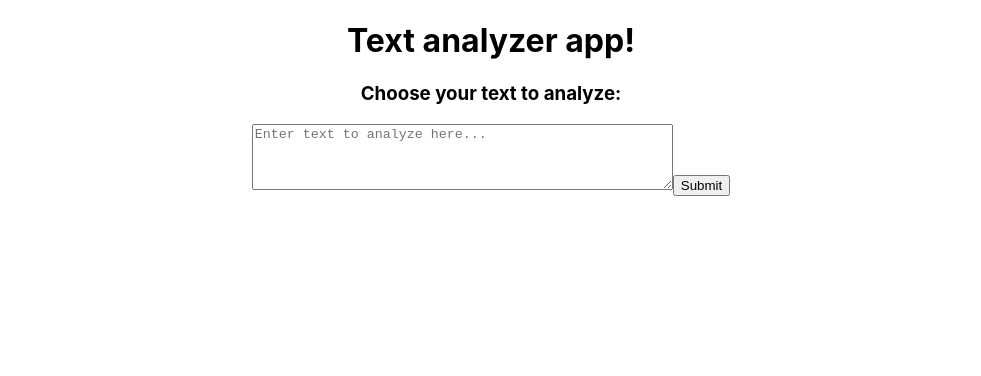
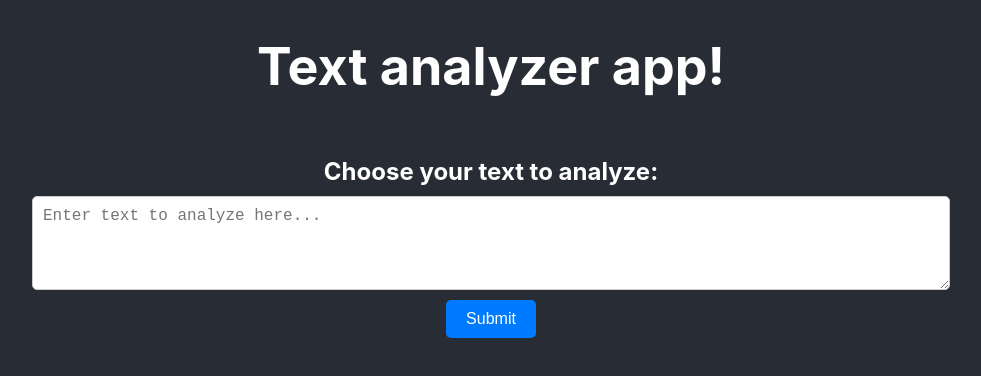
Before and after one commit to AnnaFrick/lab3-application, a React (Create React App) app: page / in a window 1280 px wide. Shown: the top 376 px of the page, without its empty margins (149-1130 px from the left). Built offline with nearby package versions, Linux system fonts and the light colour scheme.

Commit message:
Adding components and styles

```diff
--- a/src/App.css
+++ b/src/App.css
@@ -2,20 +2,12 @@
   text-align: center;
 }
 
-.App-logo {
-  height: 40vmin;
-  pointer-events: none;
-}
-
-@media (prefers-reduced-motion: no-preference) {
-  .App-logo {
-    animation: App-logo-spin infinite 20s linear;
-  }
+html {
+  background-color: #282c34;
 }
 
 .App-header {
   background-color: #282c34;
-  min-height: 100vh;
   display: flex;
   flex-direction: column;
   align-items: center;
@@ -23,16 +15,3 @@
   font-size: calc(10px + 2vmin);
   color: white;
 }
-
-.App-link {
-  color: #61dafb;
-}
-
-@keyframes App-logo-spin {
-  from {
-    transform: rotate(0deg);
-  }
-  to {
-    transform: rotate(360deg);
-  }
-}
--- a/src/App.js
+++ b/src/App.js
@@ -1,10 +1,12 @@
-import TextInput from './TextInput';
+import TextInput from './components/TextInput';
 import './App.css';
 
 const App = () => {
   return (
     <div className="App">
-      <h1>Text analyzer app!</h1>
+      <div className="App-header">
+        <h1>Text analyzer app!</h1>
+      </div>
       <TextInput />
     </div>
   )
--- /dev/null
+++ b/src/SignCounter.css
@@ -0,0 +1,33 @@
+/* SignCounterComponent.css */
+.signCounter {
+    background-color: #f5f5f5;
+    border: 1px solid #ccc;
+    border-radius: 5px;
+    box-shadow: 0 2px 4px rgba(0, 0, 0, 0.1);
+    padding: 20px;
+    margin: 20px;
+    text-align: center;
+    color: black;
+  }
+
+ .results {
+    display: flex;
+  }
+
+  .result-frame {
+    border: 2px solid #007BFF;
+    border-radius: 5px;
+    padding: 10px;
+    margin: 10px;
+    cursor: pointer;
+  }
+
+  h4 {
+    font-size: 1.5rem;
+    margin-bottom: 10px;
+  }
+
+  p {
+    font-size: 1rem;
+    margin: 10px 0;
+  }
--- /dev/null
+++ b/src/TextInput.css
@@ -0,0 +1,44 @@
+.text-input-container {
+    background-color: #282c34;
+    display: flex;
+    flex-direction: column;
+    align-items: center;
+    justify-content: center;
+    font-size: calc(10px + 2vmin);
+    color: white;
+}
+
+h3 {
+    font-size: 1.5rem;
+    margin-bottom: 10px;
+}
+
+textarea {
+    width: 70%;
+    padding: 10px;
+    margin-bottom: 10px;
+    border: 1px solid #ccc;
+    border-radius: 5px;
+    font-size: 1rem;
+}
+
+button {
+    background-color: #007BFF;
+    color: white;
+    border: none;
+    border-radius: 5px;
+    padding: 10px 20px;
+    font-size: 1rem;
+    cursor: pointer;
+    display: block;
+    margin: 0 auto;
+}
+
+button:hover {
+    background-color: #0069D9;
+}
+
+.answer-container {
+    margin-top: 20px;
+
+}
--- a/src/TextInput.js
+++ /dev/null
@@ -1,27 +0,0 @@
-
-import React, { useState } from 'react';
-
-const TextInput = () => {
-    const [inputText, setInputText] = useState('');
-
-    const handleTextChange = (event) => {
-        setInputText(event.target.value);
-    }
-
-
-    return (
-        <div>
-            <h3>Choose your text to analyze:</h3>
-            <textarea
-                value={inputText}
-                onChange={handleTextChange}
-                placeholder="Enter text to analyze here..."
-                rows="4"
-                cols="50"
-            ></textarea>
-            <button>Submit</button>
-        </div>
-    )
-}
-
-export default TextInput;
--- /dev/null
+++ b/src/components/SignCounter.js
@@ -0,0 +1,33 @@
+import React from 'react'
+import { SignCounter } from 'sign-analysis-module'
+import '../SignCounter.css'
+
+const SignCounterComponent = ({ text }) => {
+  const counter = new SignCounter(text)
+
+  return (
+    <div className='signCounter'>
+      <h4>Sign Counter</h4>
+      <div className='results'>
+      <div className='result-frame'>
+        <p>Characters in text:</p>
+        <h2>{counter.countSigns()}</h2>
+      </div>
+      <div className='result-frame'>
+        <p>Vowels in the text:</p>
+        <h2>{counter.countVowels()}</h2>
+      </div>
+      <div className='result-frame'>
+        <p>Consonants in text:</p>
+        <h2>{counter.countConsonants()}</h2>
+      </div>
+      <div className='result-frame'>
+        <p>Other signs in text:</p>
+        <h2>{counter.countOtherSigns()}</h2>
+      </div>
+      </div>
+    </div>
+  )
+}
+
+export default SignCounterComponent
--- /dev/null
+++ b/src/components/SignDisplayer.js
@@ -0,0 +1,52 @@
+import React, { useState } from 'react';
+import { SignDisplayer } from 'sign-analysis-module'
+import '../SignCounter.css'
+
+const SignDisplayerComponent = ({ text }) => {
+  const displayer = new SignDisplayer(text)
+  const [openSection, setOpenSection] = useState(null)
+
+  const handleSectionClick = (sectionName) => {
+    if (openSection === sectionName) {
+      setOpenSection(null)
+    } else {
+      setOpenSection(sectionName)
+    }
+  }
+
+  return (
+    <div className="signCounter">
+      <h4>Sign Displayer</h4>
+      <div
+        className={`result-frame ${openSection === 'content' ? 'open' : ''}`}
+        onClick={() => handleSectionClick('content')}
+      >
+        <p>Text content</p>
+        {openSection === 'content' && <p>{displayer.showContent()}</p>}
+      </div>
+      <div
+        className={`result-frame ${openSection === 'vowels' ? 'open' : ''}`}
+        onClick={() => handleSectionClick('vowels')}
+      >
+        <p>Vowels in text</p>
+        {openSection === 'vowels' && <p>{displayer.showVowels()}</p>}
+      </div>
+      <div
+        className={`result-frame ${openSection === 'consonants' ? 'open' : ''}`}
+        onClick={() => handleSectionClick('consonants')}
+      >
+        <p>Consonants in text</p>
+        {openSection === 'consonants' && <p>{displayer.showConsonants()}</p>}
+      </div>
+      <div
+        className={`result-frame ${openSection === 'otherSigns' ? 'open' : ''}`}
+        onClick={() => handleSectionClick('otherSigns')}
+      >
+        <p>Other signs in text</p>
+        {openSection === 'otherSigns' && <p>{displayer.showOtherSigns()}</p>}
+      </div>
+    </div>
+  )
+}
+
+export default SignDisplayerComponent
--- /dev/null
+++ b/src/components/TextInput.js
@@ -0,0 +1,42 @@
+
+import React, { useState } from 'react'
+import SignCounterComponent from './SignCounter'
+import SignDisplayerComponent from './SignDisplayer'
+import '../TextInput.css'
+
+const TextInput = () => {
+  const [inputText, setInputText] = useState('')
+  const [submittedText, setSubmittedText] = useState('')
+
+  const handleTextChange = (event) => {
+    setInputText(event.target.value)
+  }
+
+  const handleSubmit = () => {
+    setSubmittedText(inputText)
+  }
+
+
+  return (
+    <div className='text-input-container'>
+        <h3>Choose your text to analyze:</h3>
+        <textarea
+          value={inputText}
+          onChange={handleTextChange}
+          placeholder="Enter text to analyze here..."
+          rows="4"
+          cols="50"
+        ></textarea>
+      <button onClick={handleSubmit}>Submit</button>
+
+      {submittedText && (
+        <div className="answer-container">
+          <SignCounterComponent text={submittedText} />
+          <SignDisplayerComponent text={submittedText} />
+        </div>
+      )}
+    </div>
+  )
+}
+
+export default TextInput
```
Also changed, not shown: src/components/SignStatistics.js (added, +18 -0 lines).
